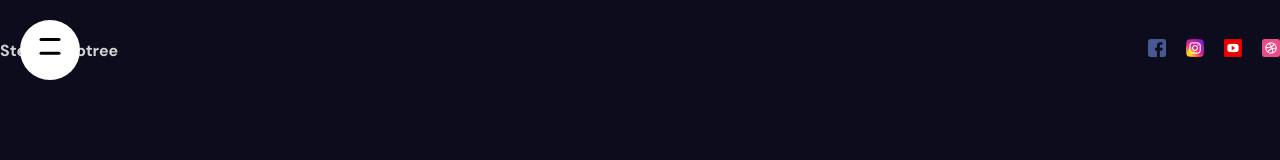
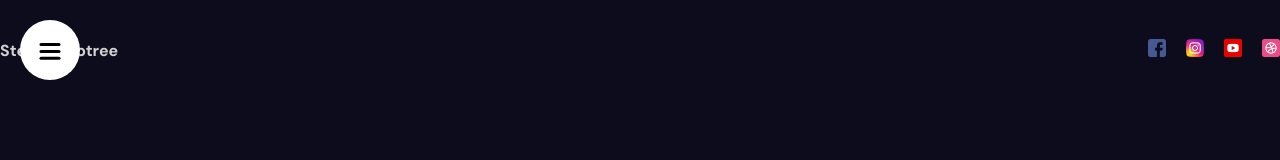
Before and after one commit to safak/animated-portfolio, a React (Vite) app: page / in a window 1280 px wide. Shown: the top 160 px of the page. Built offline with nearby package versions, Linux system fonts and the light colour scheme.

Commit message:
added animations to sidebar

```diff
--- a/src/App.jsx
+++ b/src/App.jsx
@@ -7,13 +7,13 @@ const App = () => {
       <section id='Homepage'>
         <Navbar />
       </section>
-      <section id='Services'>Parallax</section>
-      <section>Services</section>
-      <section>Parallax</section>
-      <section id='Portfolio'>Portfolio1</section>
-      <section>Portfolio2</section>
-      <section>Portfolio3</section>
-      <section id='Contact'>Contact</section>
+      <section id='Services'></section>
+      <section></section>
+      <section id='Portfolio'></section>
+      <section></section>
+      <section></section>
+      <section></section>
+      <section id='Contact'></section>
     </div>
   );
 };
--- a/src/components/Sidebar/Links/Links.jsx
+++ b/src/components/Sidebar/Links/Links.jsx
@@ -1,14 +1,38 @@
+import { motion } from 'framer-motion';
+
+const variants = {
+  open: {
+    transition: {
+      staggerChildren: 0.1,
+    },
+  },
+  closed: {
+    staggerChildren: 0.05,
+    staggerDirection: -1,
+  },
+};
+const itemVariants = {
+  open: {
+    y: 0,
+    opacity: 1,
+  },
+  closed: {
+    y: 50,
+    opacity: 0,
+  },
+};
+
 const Links = () => {
-  const items = ['Homepage', 'Services', 'Portfolio', 'Contact'];
+  const items = ['Homepage', 'Services', 'Portfolio', 'Contact', 'About'];
 
   return (
-    <div className='links'>
+    <motion.div className='links' variants={variants}>
       {items.map((item) => (
-        <a href={`#${item}`} key={item}>
+        <motion.a href={`#${item}`} key={item} variants={itemVariants}>
           {item}
-        </a>
+        </motion.a>
       ))}
-    </div>
+    </motion.div>
   );
 };
 
--- a/src/components/Sidebar/Sidebar.jsx
+++ b/src/components/Sidebar/Sidebar.jsx
@@ -4,26 +4,26 @@ import Links from './Links/Links';
 import ToggleButton from './ToggleButton/ToggleButton';
 import './sidebar.scss';
 
-const Sidebar = () => {
-  const [open, setOpen] = useState(false);
 const variants = {
   open: {
     clipPath: 'circle(1200px at 50px 50px)',
-          trasitition: {
-              type: "spring",
-              stifness: 20,
+    transition: {
+      type: 'spring',
+      stiffness: 20,
     },
   },
   closed: {
     clipPath: 'circle(30px at 50px 50px)',
-      trasitition: {
+    transition: {
       delay: 0.5,
       type: 'spring',
-        stifness: 400,
+      stiffness: 400,
       damping: 40,
     },
   },
 };
+const Sidebar = () => {
+  const [open, setOpen] = useState(false);
   return (
     <motion.div className='sidebar' animate={open ? 'open' : 'closed'}>
       <motion.div className='bg' variants={variants}>
--- a/src/components/Sidebar/ToggleButton/ToggleButton.jsx
+++ b/src/components/Sidebar/ToggleButton/ToggleButton.jsx
@@ -13,7 +13,16 @@ const ToggleButton = ({ setOpen }) => {
             open: { d: 'M 3 16.5 L 17 2.5' },
           }}
         />
-        <motion.path strokeWidth='3' stroke='black' strokeLinecap='round' />
+        <motion.path
+          strokeWidth='3'
+          stroke='black'
+          strokeLinecap='round'
+          d='M 2 9.423 L 20 9.423'
+          variants={{
+            closed: { opacity: 1 },
+            open: { opacity: 0 },
+          }}
+        />
 
         <motion.path
           strokeWidth='3'
--- a/src/components/Sidebar/sidebar.scss
+++ b/src/components/Sidebar/sidebar.scss
@@ -34,7 +34,7 @@
     height: 50px;
     border-radius: 50%;
     position: fixed;
-    top: 25px;
+    top: 30px;
     left: 25px;
     background-color: transparent;
     border: none;
--- a/src/components/navbar/Navbar.jsx
+++ b/src/components/navbar/Navbar.jsx
@@ -12,7 +12,7 @@ const Navbar = () => {
         <motion.span
           initial={{ opacity: 0, scale: 0.5 }}
           animate={{ opacity: 1, scale: 1 }}
-          transition={{ duration: 0.5 }}
+          transition={{ duration: .5 }}
         >
           Steve Crabtree
         </motion.span>
```
Lines whose indentation alone changed are shown as unchanged.
